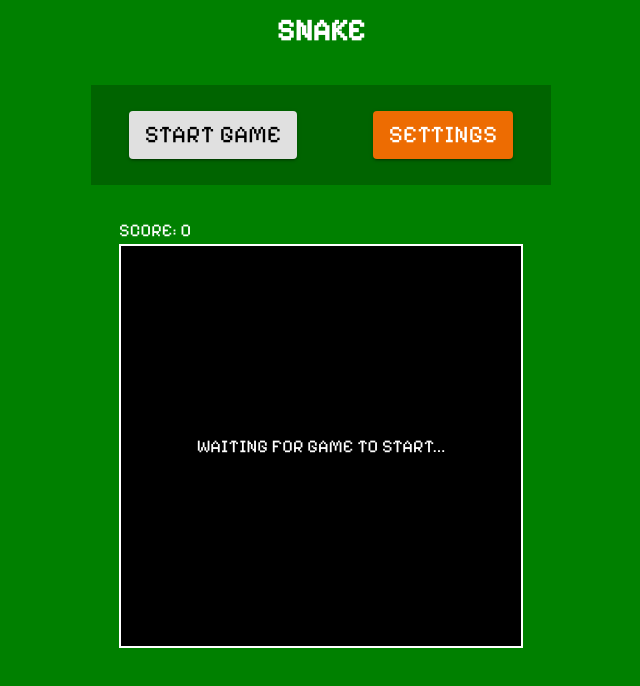
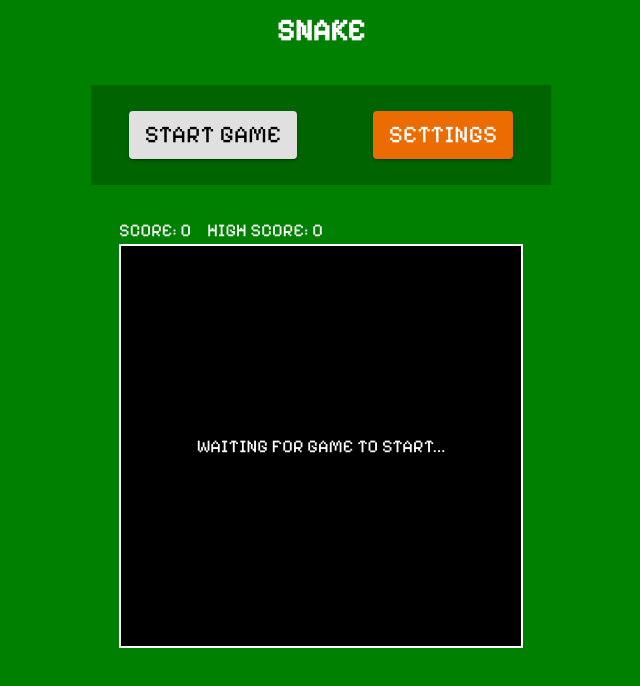
Before and after one commit to dazzasong/snake, a React (Create React App) app: page / in a window 1280 px wide. Shown: the top 686 px of the page, without its empty margins (319-959 px from the left). Built offline with nearby package versions, Linux system fonts and the light colour scheme.

Commit message:
High score implemented

```diff
--- a/src/Game.jsx
+++ b/src/Game.jsx
@@ -58,6 +58,8 @@ function Game({ state, setState }) {
   ]); // 25 x 25
 
   const [score, setScore] = useState(0);
+  const [highScore, setHighScore] = useState(0);
+
   const [direction, setDirection] = useState(0);
   const [playerSquares, setPlayerSquares] = useState([]);
   const [foodPosition, setFoodPosition] = useState([]);
@@ -68,6 +70,8 @@ function Game({ state, setState }) {
 
   useEffect(() => {
     if (state === 1) {
+      if (score > highScore) setHighScore(score);
+      setScore(0);
       setPlayerSquares([[12,12]]);
       setFoodPosition(randomPosition());
       setMessage("READY?");
@@ -78,9 +82,10 @@ function Game({ state, setState }) {
         }, 1000);
       }, 2000);
     } else if (state === 2) {
+      setGrid((prevGrid) => prevGrid.map((column) => column.map(() => 0)));
+      setDirection(0);
       setPlayerSquares([]);
       setFoodPosition([]);
-      setDirection(0);
       setMessage("GAME OVER");
       playSound("game-over.mp3");
     }
@@ -107,6 +112,14 @@ function Game({ state, setState }) {
         })
       );
 
+      if (playerSquares[0][0] === foodPosition[0] && playerSquares[0][1] === foodPosition[1]) {
+        //playerSquares.push();
+        setScore((prevScore) => prevScore + 1);
+        setFoodPosition(randomPosition);
+        playSound("food.mp3");
+      }
+    }, 100);
+
     // Update the grid based on new playerSquares
     setGrid((prevGrid) => {
       const newGrid = prevGrid.map((column) => column.map(() => 0)); // Reset grid
@@ -120,21 +133,11 @@ function Game({ state, setState }) {
       const [x,y] = foodPosition;
       newGrid[x][y] = 1;
 
-        if (playerSquares[0][0] === foodPosition[0] && playerSquares[0][1] === foodPosition[1]) {
-          //playerSquares.push();
-          setScore((prevScore) => prevScore + 1);
-          setFoodPosition(randomPosition);
-          playSound("food.mp3");
-          console.log("consumed food!")
-        }
-
       return newGrid;
     });
-    }, 100);
 
     return () => clearInterval(interval);
-  // eslint-disable-next-line
-  }, [direction, playerSquares]);
+  }, [direction, playerSquares, foodPosition]);
 
   // Set direction based on user inputs
   useEffect(() => {
@@ -162,15 +165,18 @@ function Game({ state, setState }) {
   }, [direction]);
 
   return (
-    <Box>
-      <Typography color="white" fontSize={18} fontFamily="pixelify sans">SCORE: {score}</Typography>
+    <Box color="white">
+      <Stack direction="row" spacing={2}>
+        <Typography fontSize={18} fontFamily="pixelify sans">SCORE: {score}</Typography>
+        <Typography fontSize={18} fontFamily="pixelify sans">HIGH SCORE: {highScore}</Typography>
+      </Stack>
       <Stack
         justifyContent="center"
         alignItems="center"
         border={2}
         borderColor="#ffffff"
       >
-        <Typography color="white" fontSize={18} fontFamily="pixelify sans" position="absolute">{message}</Typography>
+        <Typography fontSize={18} fontFamily="pixelify sans" position="absolute">{message}</Typography>
         <Grid grid={grid} />
       </Stack>
     </Box>
```
Lines whose indentation alone changed are shown as unchanged.
